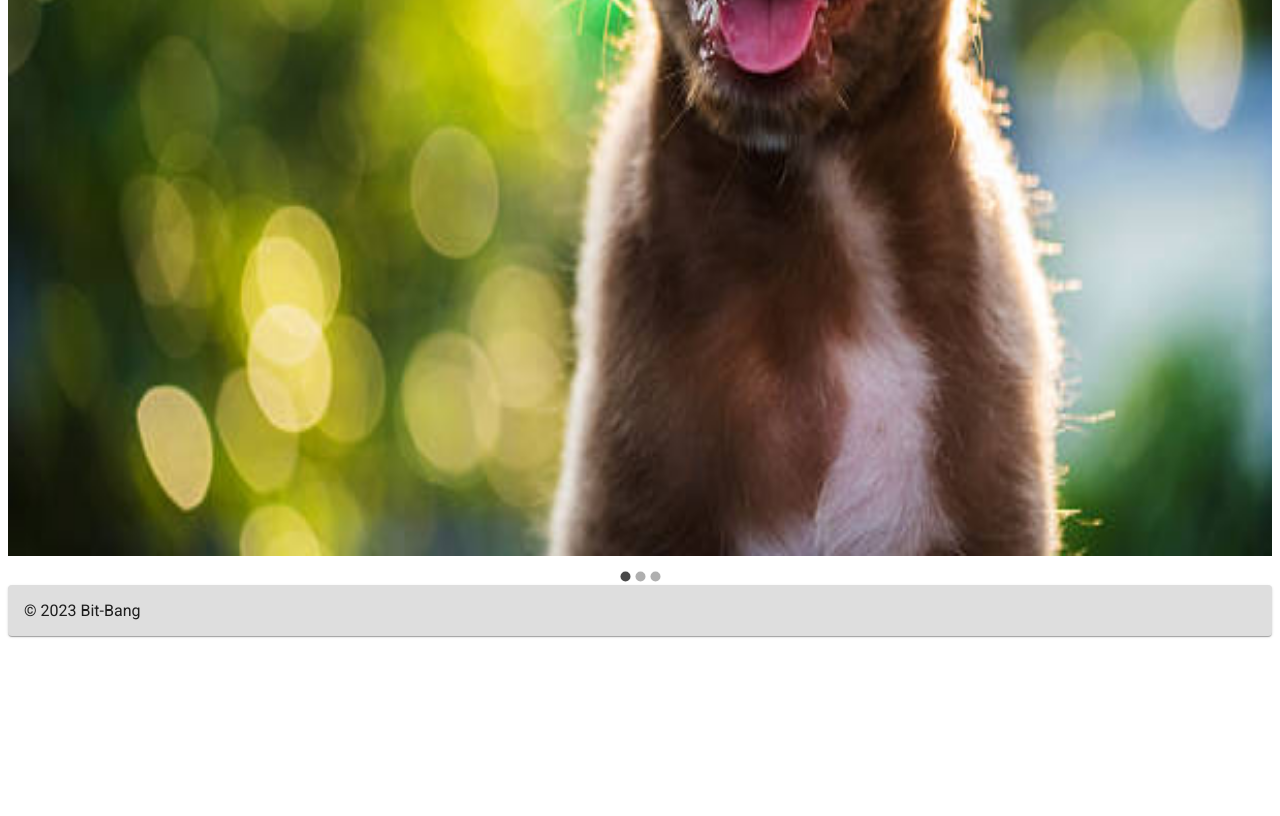
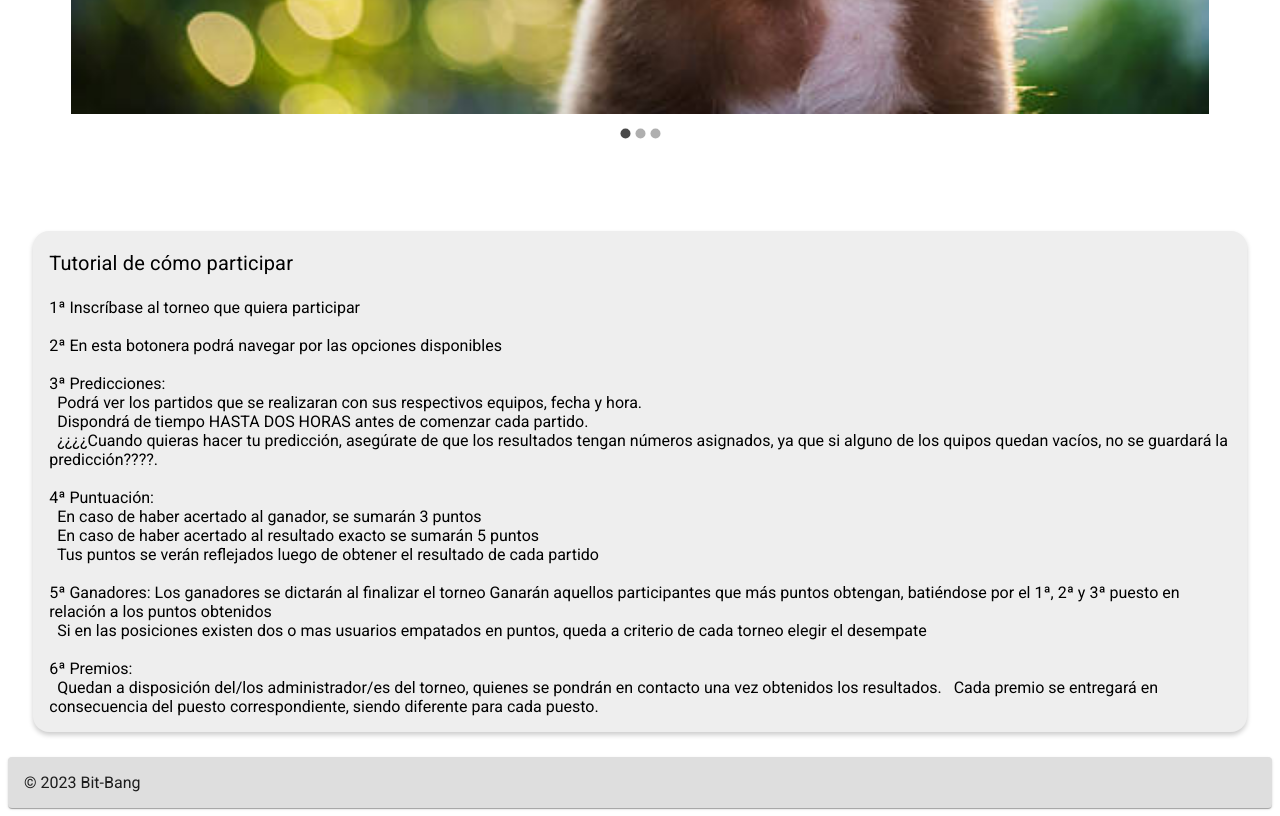
Before and after one commit to NeilenC/Tonic3Prode-Front, a Next.js app: page /user/tutorial-es in a window 1280 px wide. Shown: the part 780-1596 px from the top of the page. Before the commit the page ends 1424 px from the top, so only its background shows below. Built offline with nearby package versions, Linux system fonts and the light colour scheme; no server answers.

Commit message:
tutorial admin

```diff
--- a/src/commons/TutorialCarousel.js
+++ b/src/commons/TutorialCarousel.js
@@ -1,31 +1,33 @@
 import React from "react";
 import Carousel from "react-material-ui-carousel";
-import { Box } from "@mui/material";
+import { Box, Typography } from "@mui/material";
 import Image from "next/image";
 
-
-export default function TutorialCarousel({images}) {
+export default function TutorialCarousel({ images }) {
   const carouselProps = {
     animation: "slide",
-    autoPlay: false
+    autoPlay: false,
+
   };
-
 
   return (
     <>
       <Box style={{ display: "flex", flexDirection: "column" }}>
-        <Carousel {...carouselProps}>
+        <div style={{ maxWidth: "100%", margin: "5%", backgroundColor:"white" }}>
+          <Carousel {...carouselProps} sx={{ height:"50%"}}>
             {images.map((image) => (
               <Image
                 key={image.id}
                 src={image.src}
                 alt={image.alt}
                 layout="responsive"
-              width={500}
-              height={500}
+                // width={100}
+                // height={100}
+               style={{ width: '50%', height: '10%' }}
               />
             ))}
           </Carousel>
+        </div>
       </Box>
     </>
   );
--- a/src/pages/user/tutorial-es.js
+++ b/src/pages/user/tutorial-es.js
@@ -3,6 +3,7 @@ import TutorialCarousel from "../../commons/TutorialCarousel"
 import puppie1 from "../../../public/puppie1.jpeg";
 import puppie3 from "../../../public/puppie3.jpeg";
 import puppie4 from "../../../public/puppie4.jpeg";
+import { Box, Typography } from '@mui/material';
 
 const tutorialUserEspañol = () => {
 
@@ -13,9 +14,58 @@ const tutorialUserEspañol = () => {
   ];
 
   return (
-    <div>
+    <>
+    <div >
       <TutorialCarousel images={images}/>
       </div>
+       <div style={{ maxWidth: "100%", margin: "2%" }}>
+       <Box
+         sx={{
+           backgroundColor: "grey.200",
+           borderRadius: 4,
+           boxShadow: "0px 3px 5px 0px rgba(0,0,0,0.2)",
+           p: 2,
+         }}
+       >
+          <Typography variant="h6" align="flex-start">
+         Tutorial de cómo participar
+         </Typography> <br />
+         1ª Inscríbase al torneo que quiera participar <br />
+         <br/>
+         2ª En esta botonera podrá navegar por las opciones disponibles
+         <br />
+         <br/>
+         3ª Predicciones: <br/>
+         &nbsp; Podrá ver los partidos que se realizaran con sus
+         respectivos equipos, fecha y hora. <br/>
+         &nbsp; Dispondrá de tiempo HASTA DOS HORAS antes de comenzar cada partido.  <br/>&nbsp; ¿¿¿¿Cuando quieras hacer tu predicción, asegúrate de que los resultados tengan números
+         asignados, ya que si alguno de los quipos quedan vacíos, no se
+         guardará la predicción????.
+         <br />
+         <br/>
+         4ª Puntuación: <br/>
+         &nbsp; En caso de haber acertado al ganador, se sumarán 3
+         puntos  <br/>
+         &nbsp; En caso de haber acertado al resultado exacto se sumarán 5
+         puntos  <br/>
+         &nbsp; Tus puntos se verán reflejados luego de obtener el resultado
+         de cada partido <br/>
+         <br/>
+          5ª Ganadores: Los ganadores se dictarán al finalizar
+         el torneo Ganarán aquellos participantes que más puntos obtengan,
+         batiéndose por el 1ª, 2ª y 3ª puesto en relación a los puntos
+         obtenidos  <br/>
+         &nbsp; Si en las posiciones existen dos o mas usuarios empatados
+         en puntos, queda a criterio de cada torneo elegir el desempate  <br/>
+         <br/>
+         6ª Premios: <br/>
+         &nbsp;  Quedan a disposición del/los administrador/es del torneo,
+         quienes se pondrán en contacto una vez obtenidos los resultados.
+         &nbsp; Cada premio se entregará en consecuencia del puesto correspondiente,
+         siendo diferente para cada puesto.
+       </Box>
+     </div>
+     </>
   )
 }
 
```
Also changed, not shown: src/pages/admin/tutorial-es.js (+43 -0 lines). Lines whose indentation alone changed are shown as unchanged.
